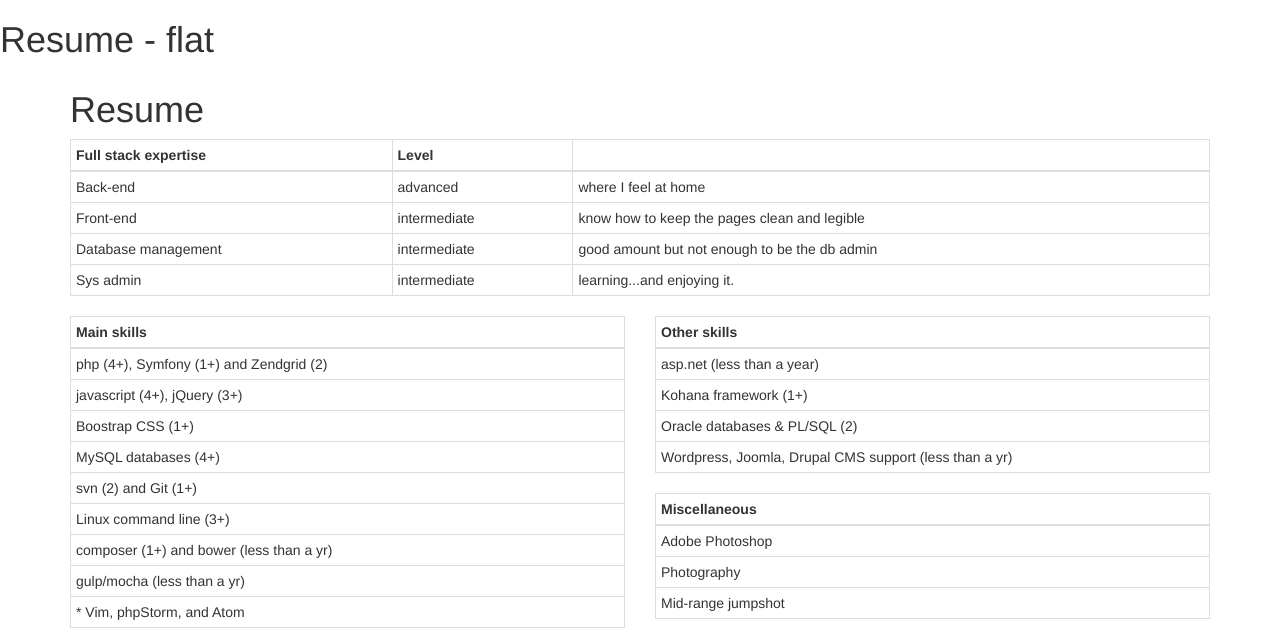
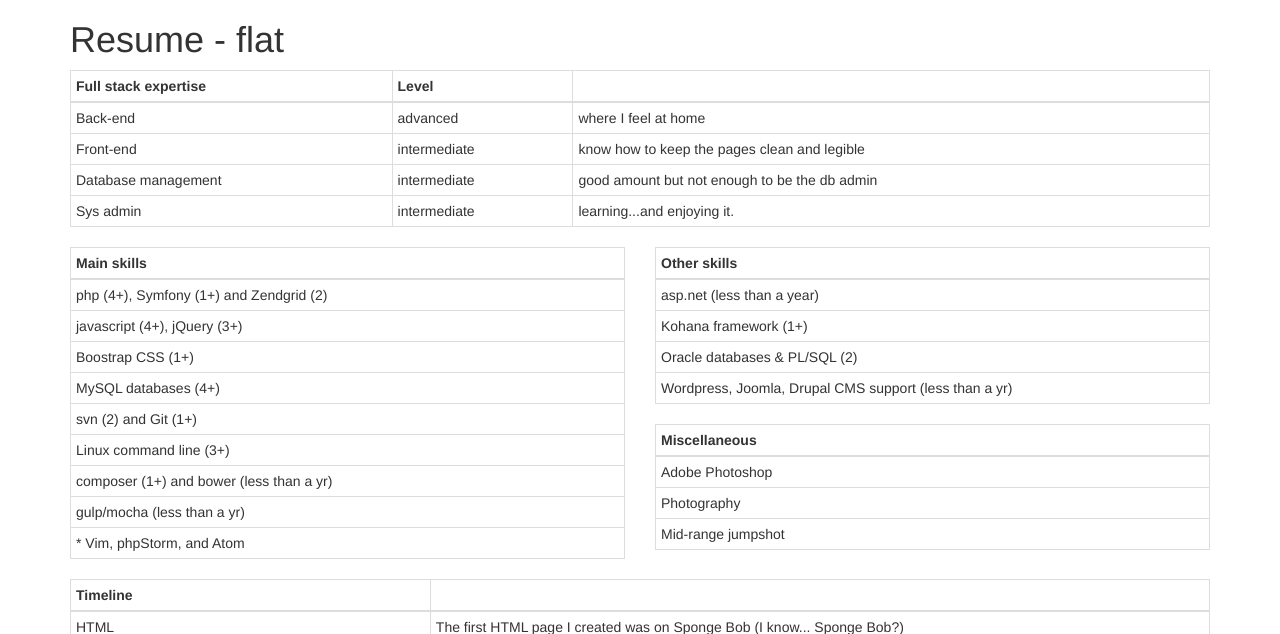
Before and after one commit to dutchnovember88/resume, a Symfony app: template src/ResumeBundle/Resources/views/Resume/flat.html.twig in a window 1280 px wide. Shown: the top 634 px of the page. Run offline with Twig, Linux system fonts and the light colour scheme; the template is opened without the code that fills it, so the values that code supplies are empty; some libraries are stand-ins or nearby versions.

Commit message:
heading change

```diff
--- a/src/ResumeBundle/Resources/views/Resume/flat.html.twig
+++ b/src/ResumeBundle/Resources/views/Resume/flat.html.twig
@@ -3,11 +3,10 @@
 {% block title %}Resume flat{% endblock %}
 
 {% block body %}
-<h1>Resume - flat</h1>
 <div class="container">
     <div class="row">
         <div class="col-md-12">
-        <h1>Resume</h1>
+        <h1>Resume - flat</h1>
         <table class="table table-inverse table-bordered  table-condensed">
             <thead>
                 <tr>
```
